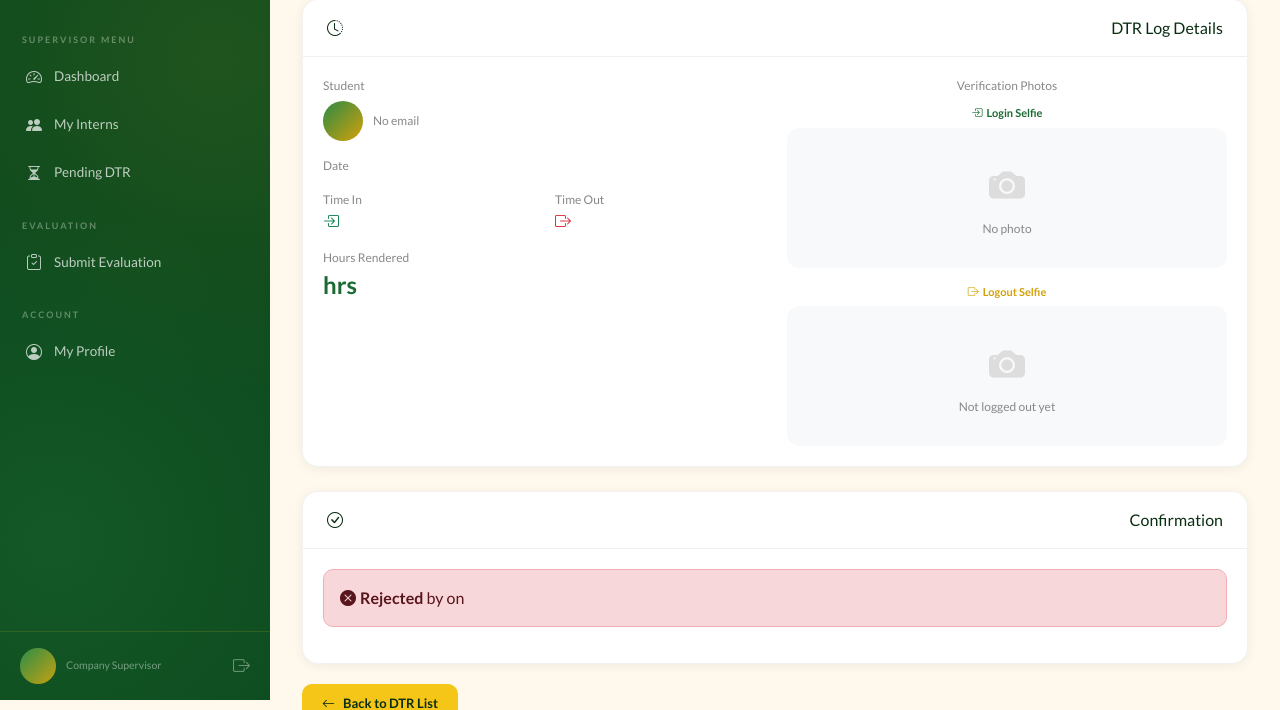
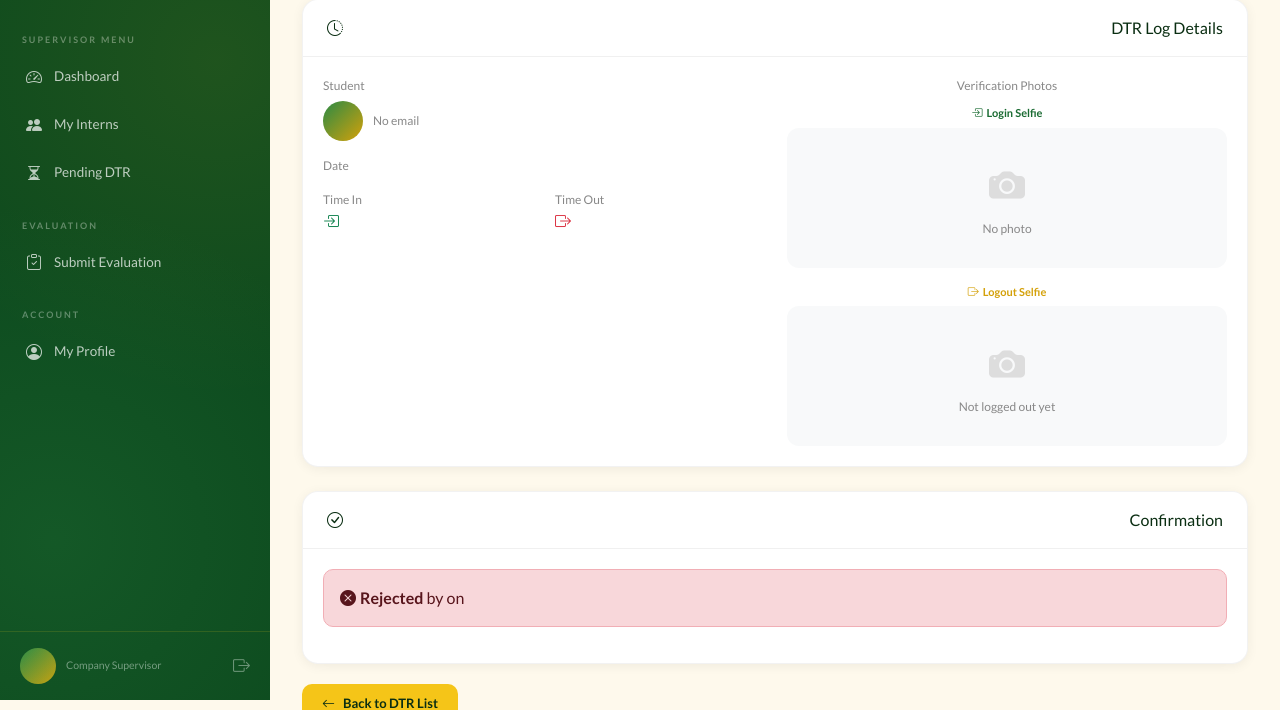
Before and after one commit to johncholopingcale-ctrl/ojt-tracking-system, a Django app: template templates/supervisor/dtr_confirm.html in a window 1280 px wide. Shown: the part 100-810 px from the top of the page. Run offline with Django 4.2, Linux system fonts and the light colour scheme; the template is opened without the code that fills it, so the values that code supplies are empty.

Commit message:
Remove hours rendered from supervisor DTR confirmation

```diff
--- a/templates/supervisor/dtr_confirm.html
+++ b/templates/supervisor/dtr_confirm.html
@@ -60,10 +60,6 @@
                             <i class="bi bi-box-arrow-right me-1 text-danger"></i>{{ dtr_log.get_time_out_formatted }}
                         </div>
                     </div>
-                </div>
-                <div style="margin-top:16px;">
-                    <label style="font-size:12px;color:#888;display:block;">Hours Rendered</label>
-                    <div style="font-size:24px;font-weight:800;color:var(--green-main);">{{ dtr_log.hours_rendered|floatformat:1 }} hrs</div>
                 </div>
                 {% if dtr_log.notes %}
                 <div style="margin-top:16px;">
```
